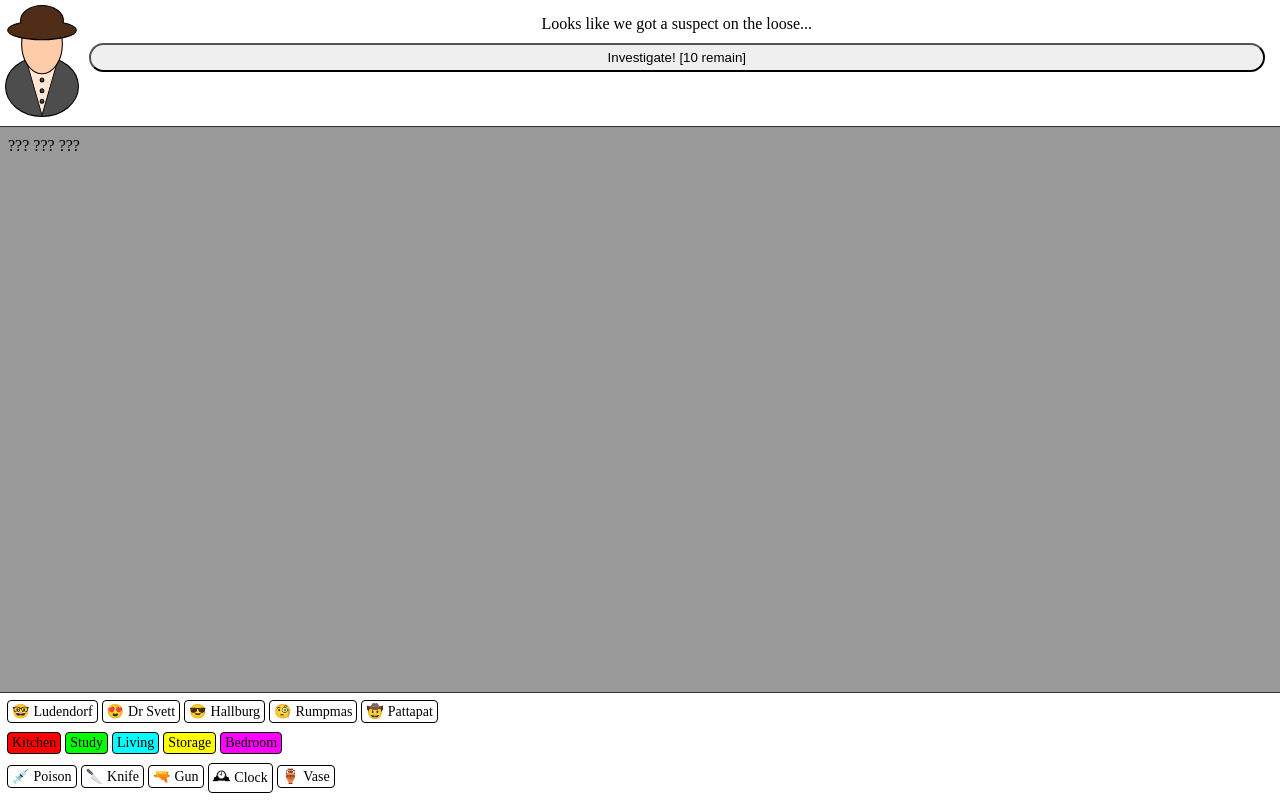
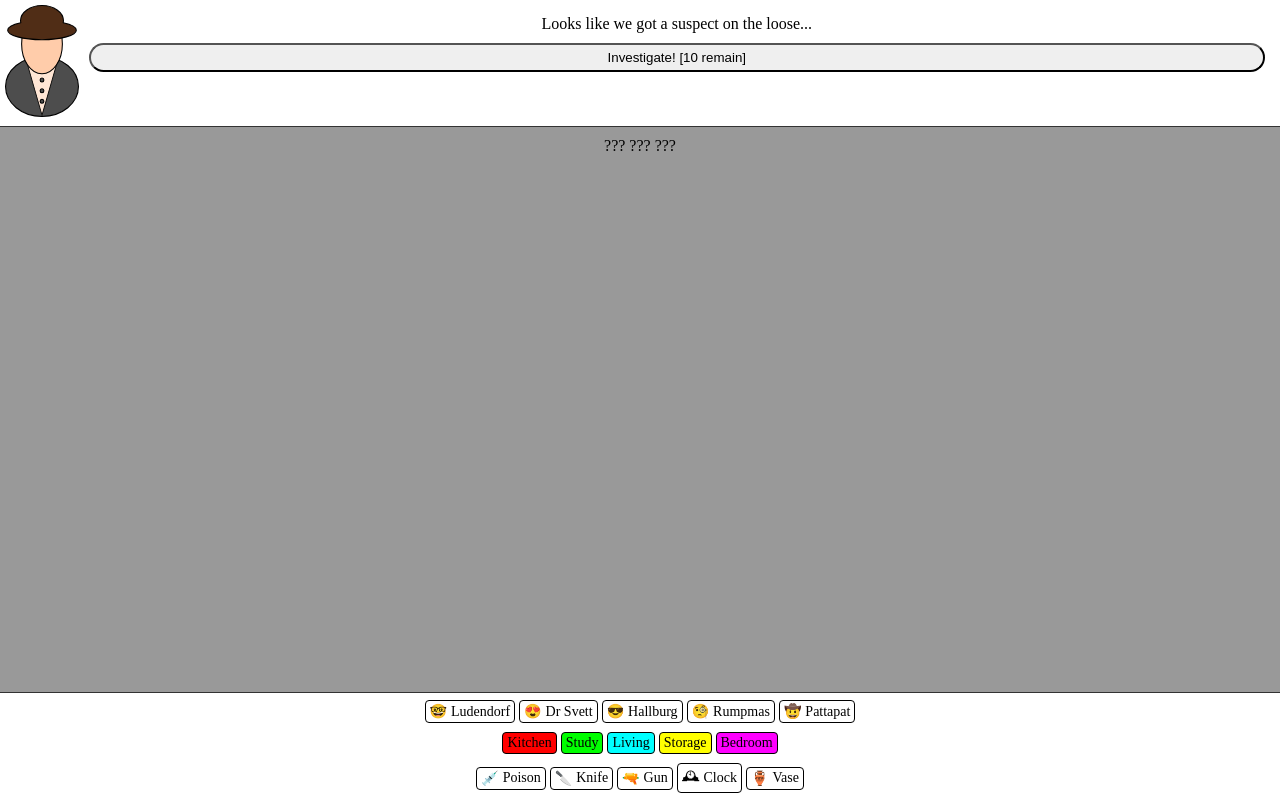
Before and after one commit to Brassawiking/Cluedle, a plain HTML site: page index.html in a window 1280 px wide. Drawn offline with nearby package versions, Linux system fonts and the light colour scheme.

Commit message:
Cleanup and better aligments

```diff
--- a/script.js
+++ b/script.js
@@ -58,7 +58,7 @@ const app = Vue.createApp({
       <div class="guesses" ref="guesses">
         <div
           v-for="(guess, index) in guesses"
-          style="margin: 5px; border: 1px solid #333; border-radius: 10px; padding: 5px; color: #fff;"
+          style="margin: 5px; border: 1px solid #333; border-radius: 10px; padding: 5px; color: #fff; text-align: center;"
           :style="{ background: numberOfCorrectLeads(guess) == 3 ? 'green' : '#333'}"
         >
           <div style="margin: 2px;">
@@ -70,12 +70,10 @@ const app = Vue.createApp({
               ❌
             </span>
           </div>
-          <div v-for="lead in guess" style="display: inline-flex; flex-wrap: wrap; align-items: center;">
-            <LeadBox :lead="lead"/>
-          </div>
+          <LeadBox v-for="lead in guess" :lead="lead"/>
         </div>
 
-        <div style="margin: 5px;">
+        <div style="margin: 5px; text-align: center">
           <LeadBox v-for="lead in currentGuess" :lead="lead"/>
           <span v-if="currentGuess.length < 1">??? </span>
           <span v-if="currentGuess.length < 2">??? </span>
@@ -86,7 +84,7 @@ const app = Vue.createApp({
         </div>
       </div>
 
-      <div>
+      <div style="text-align: center;">
         <div style="margin: 5px;">
           <LeadBox v-for="suspect in suspects" :lead="suspect" @click="addToGuess(suspect)"/>
         </div>
--- a/style.css
+++ b/style.css
@@ -8,6 +8,7 @@
   background: #fff;
   color: #000;
   font-size: 14px;
+  vertical-align: middle;
 }
 
 .guesses {
```
